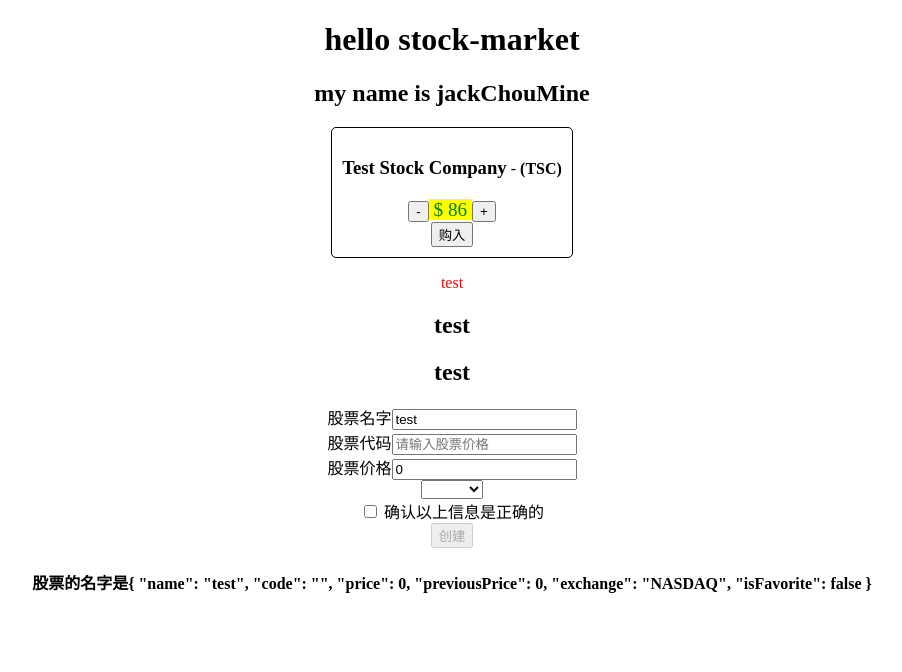
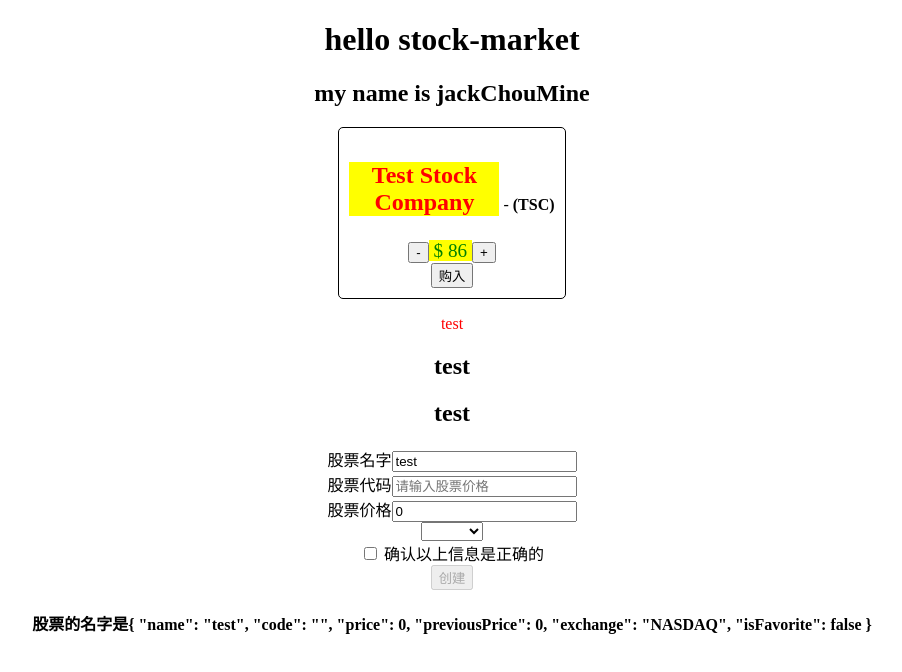
Before and after one commit to jackchoumine/stock-market, an Angular app: page / in a window 1280 px wide. Shown: the top 672 px of the page, without its empty margins (188-1090 px from the left). Built offline with nearby package versions, Linux system fonts and the light colour scheme.

Commit message:
ngStyle 指令

```diff
--- a/src/app/stock/stock-item/stock-item.component.html
+++ b/src/app/stock/stock-item/stock-item.component.html
@@ -2,13 +2,13 @@
  * @Description: 组件模板
  * @Date: 2020-09-29 01:33:58 +0800
  * @Author: JackChouMine
- * @LastEditTime: 2020-10-05 13:38:01 +0800
+ * @LastEditTime: 2020-10-05 15:56:38 +0800
  * @LastEditors: JackChouMine
 -->
 <div class="stock-container">
   <div class="name">
     <!-- 插值语法 {{JS表达式}} -->
-    <h3>{{stock.name}}</h3>
+    <h3 [ngStyle]="nameStyle">{{stock.name}}</h3>
     - <h4>({{stock.code}})</h4>
   </div>
   <!-- 属性绑定语法 [dom属性] = "表达式" 不会覆盖现有的class -->
--- a/src/app/stock/stock-item/stock-item.component.ts
+++ b/src/app/stock/stock-item/stock-item.component.ts
@@ -1,8 +1,9 @@
+import { THIS_EXPR } from '@angular/compiler/src/output/output_ast';
 /*
  * @Description: 股票组件
  * @Date: 2020-09-29 01:33:58 +0800
  * @Author: JackChouMine
- * @LastEditTime: 2020-10-05 13:40:44 +0800
+ * @LastEditTime: 2020-10-05 15:59:56 +0800
  * @LastEditors: JackChouMine
  */
 import { Component, OnInit } from '@angular/core';
@@ -17,6 +18,7 @@ export class StockItemComponent implements OnInit {
   // 事件处理函数还是定义在组件中
   public stock: Stock;
   public stockClass: object; // 声明一个为对象的成员属性来保存类对象
+  public nameStyle: object;
   public positive = 'positive';
   constructor() {
     console.log('hello constructor');
@@ -33,6 +35,12 @@ export class StockItemComponent implements OnInit {
       negative: !this.stock.isPositiveChange(),
       'large-change': largeChange, // 属性不符合JS的属性要求时，添加字符引号
       'small-change': !largeChange,
+    };
+    this.nameStyle = {
+      color: 'red',
+      width: largeChange ? '150px' : '150px',
+      'font-size': '1.5em',
+      backgroundColor: 'yellow',
     };
   }
 
```
Also changed, not shown: 1 other file (tests, documents, lock files or other folders).
